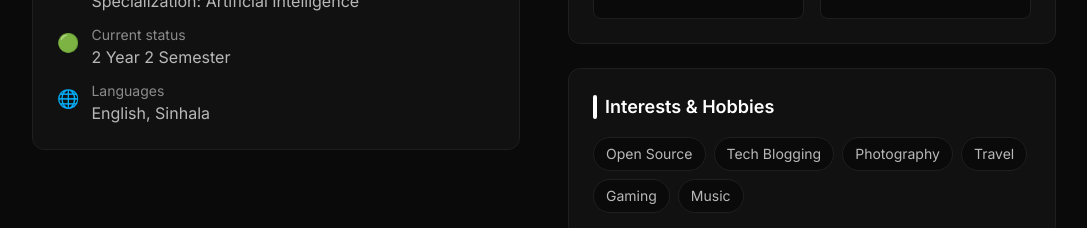
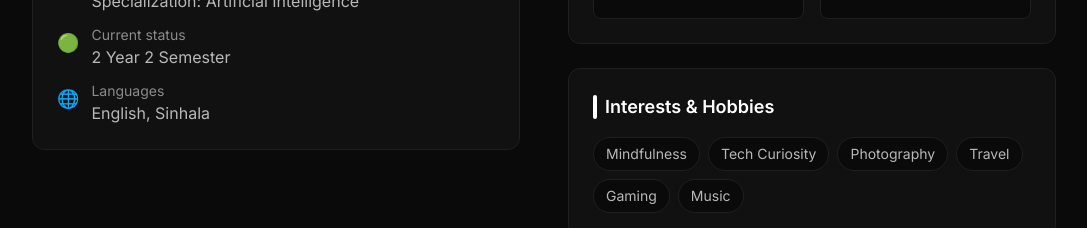
Before and after one commit to Hasanga910/portfolio, a React (Vite) app: page / in a window 1280 px wide. Shown: the part 1740-1968 px from the top of the page, without its empty margins (96-1183 px from the left). Built offline with nearby package versions, Linux system fonts and the light colour scheme; a web font is replaced by a local one.

Commit message:
Update About.jsx

```diff
--- a/src/components/About.jsx
+++ b/src/components/About.jsx
@@ -208,10 +208,10 @@ const About = () => {
               </h4>
               <div className="flex flex-wrap gap-2">
                 <span className="px-3 py-1.5 bg-dark-bg dark:bg-dark-bg border border-dark-border dark:border-dark-border rounded-full text-xs sm:text-sm text-light-gray dark:text-light-gray">
-                  Open Source
+                  Mindfulness
                 </span>
                 <span className="px-3 py-1.5 bg-dark-bg dark:bg-dark-bg border border-dark-border dark:border-dark-border rounded-full text-xs sm:text-sm text-light-gray dark:text-light-gray">
-                  Tech Blogging
+                  Tech Curiosity
                 </span>
                 <span className="px-3 py-1.5 bg-dark-bg dark:bg-dark-bg border border-dark-border dark:border-dark-border rounded-full text-xs sm:text-sm text-light-gray dark:text-light-gray">
                   Photography
```
